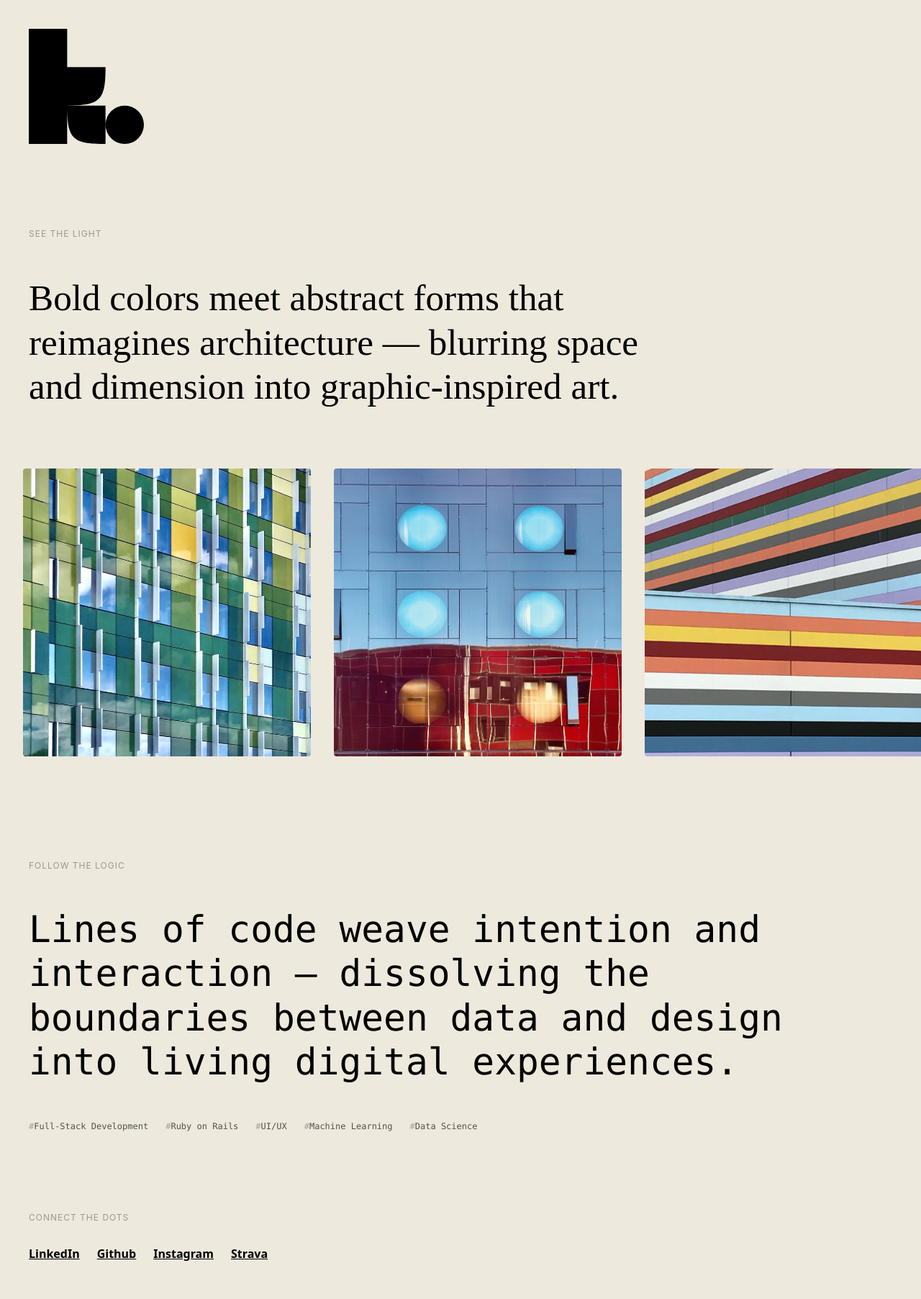
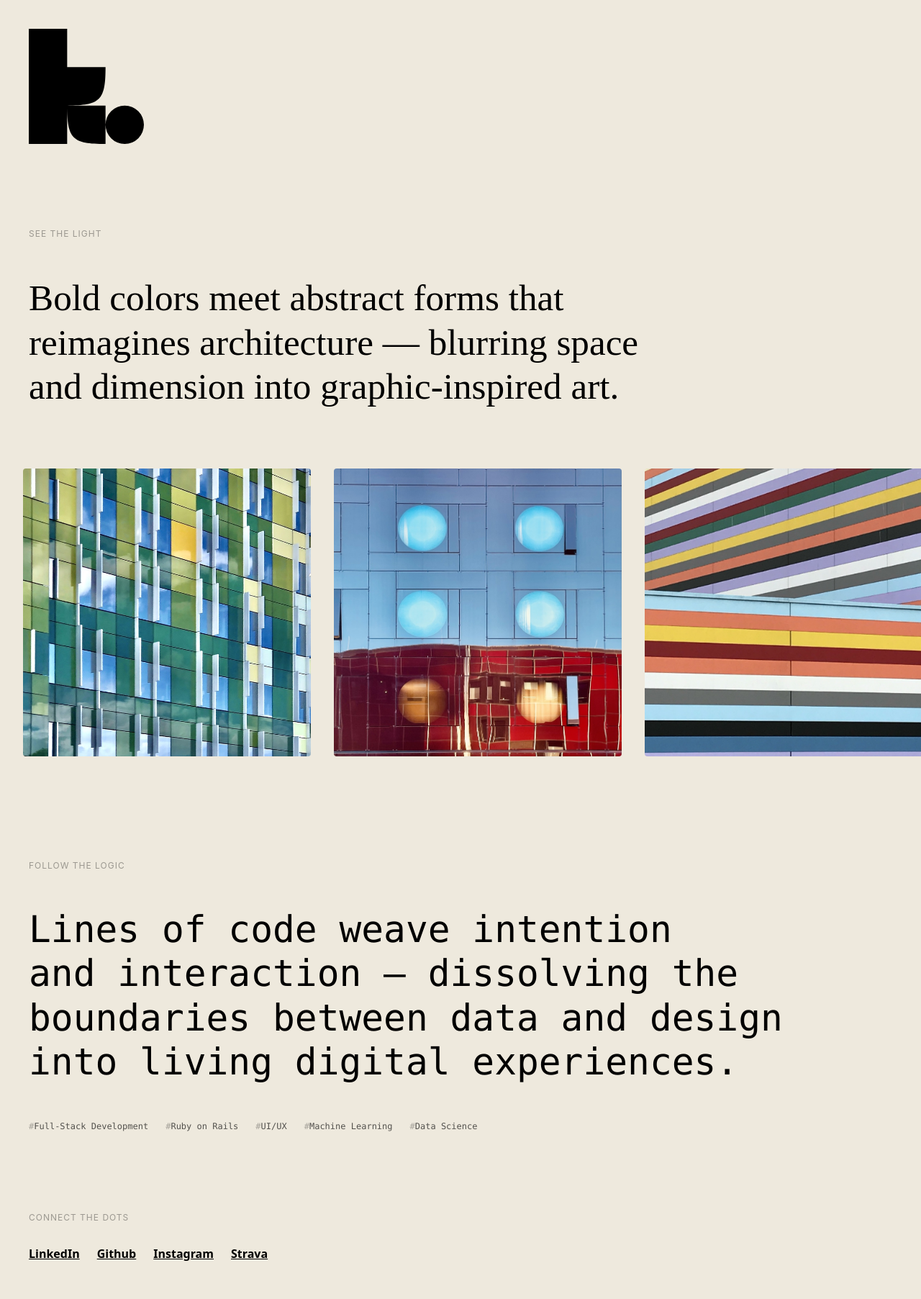
Before and after one commit to max-power/max-power.github.io, a Jekyll site: the page index.html, which Jekyll copies as it is, in a window 1280 px wide. Shown: the whole page at 72% size. Built offline with Jekyll 4.4.1, drawn with Linux system fonts in a browser that asks for light colours.

Commit message:
Update index.html

```diff
--- a/index.html
+++ b/index.html
@@ -42,7 +42,7 @@
       font-size: clamp(2rem,4vw,6rem);
       font-weight: 200;
       line-height: 1.2;
-      text-wrap-style: balanced;
+      text-wrap-style: balance;
       max-width: 35ch;
 /*        padding-inline: 34vw 2rem;*/
     }
```
